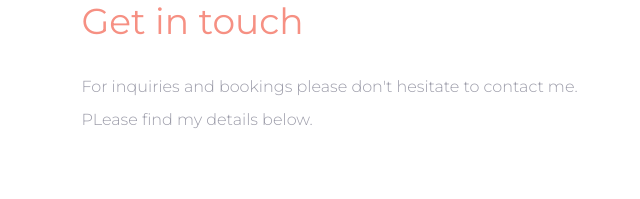
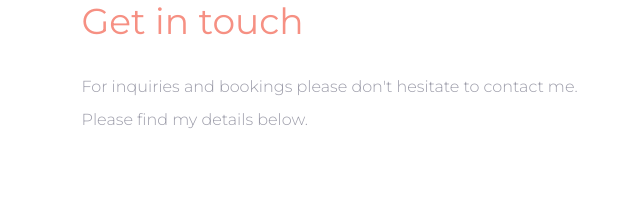
Before and after one commit to rebeccabmcg/rebeccabmcg.github.io, a website: page contact.html in a window 1280 px wide. Shown: the part 137-336 px from the top of the page, 421-1061 px from the left. Drawn offline with Linux system fonts and the light colour scheme; some packages are replaced by stand-ins of ours.

Commit message:
Update contact.html

```diff
--- a/contact.html
+++ b/contact.html
@@ -108,7 +108,7 @@
                                             Get in touch
                                         </h3>
                                         <p>
-                                            For inquiries and bookings please don't hesitate to contact me. PLease find my details below.
+                                            For inquiries and bookings please don't hesitate to contact me. Please find my details below.
                                         </p>
 
                                         <ul class="nosyely_list pt50">
```
